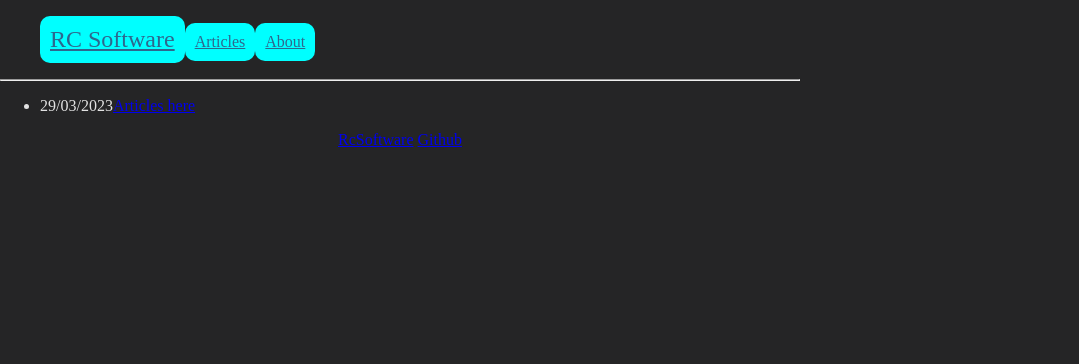
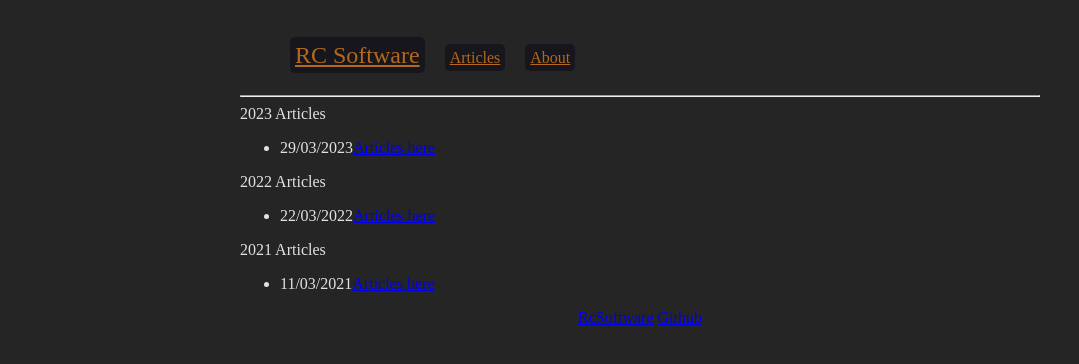
Before and after one commit to Kar98/rcblog, a Flask app: page /test in a window 1280 px wide. Shown: the top 364 px of the page, without its empty margins (0-1079 px from the left). Run offline with Flask 2, Linux system fonts and the light colour scheme.

Commit message:
Css changes

```diff
--- a/flaskr/static/css/style.css
+++ b/flaskr/static/css/style.css
@@ -19,14 +19,17 @@ splash{
 }
 
 .menu a{
-  color:rgb(46, 103, 141);
+  color:rgb(179,104,30);
+  background-color: rgb(22,22,28);
+  padding: 5px;
+  border-radius: 5px;
 }
 
 .menu li {
   display: inline-block;
   padding: 10px;
   border-radius: 10px;
-  background-color: aqua;
+  color: rgb(179,104,30)
 }
 
 body{
@@ -34,4 +37,7 @@ body{
   background-color: var(--bgcolour);
   color: var(--fontcolour);
   max-width: 800px;
+  padding: 16px;
+  margin: auto;
+
 }
--- a/flaskr/templates/test.html
+++ b/flaskr/templates/test.html
@@ -14,12 +14,31 @@
 <hr>
 </header>
 
-
+<div class="article-section">
+  <div class="article-header">2023 Articles</div>
   <ul>
     <li>
-        <span>29/03/2023</span><a href="articles.html">Articles here</a>
+      <span>29/03/2023</span><a href="articles.html">Articles here</a>
     </li>
   </ul>
+</div>
+<div class="article-section">
+  <div class="article-header">2022 Articles</div>
+  <ul>
+    <li>
+      <span>22/03/2022</span><a href="articles.html">Articles here</a>
+    </li>
+  </ul>
+</div>
+<div class="article-section">
+  <div class="article-header">2021 Articles</div>
+  <ul>
+    <li>
+      <span>11/03/2021</span><a href="articles.html">Articles here</a>
+    </li>
+  </ul>
+</div>
+
 </body>
 
 <footer><p><a href="/">RcSoftware</a> <a href="https://github.com/Kar98">Github</a> </p></footer>
```
